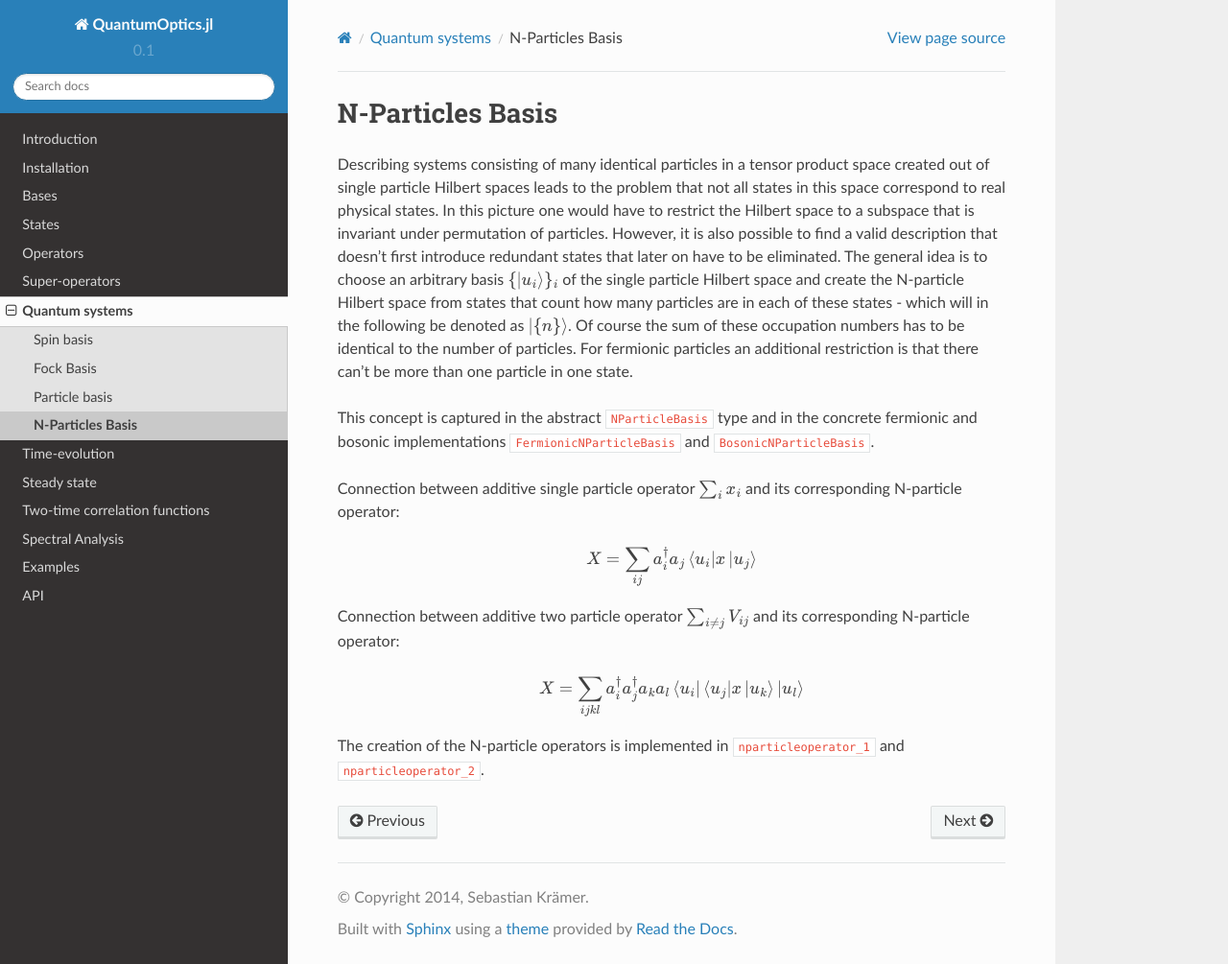
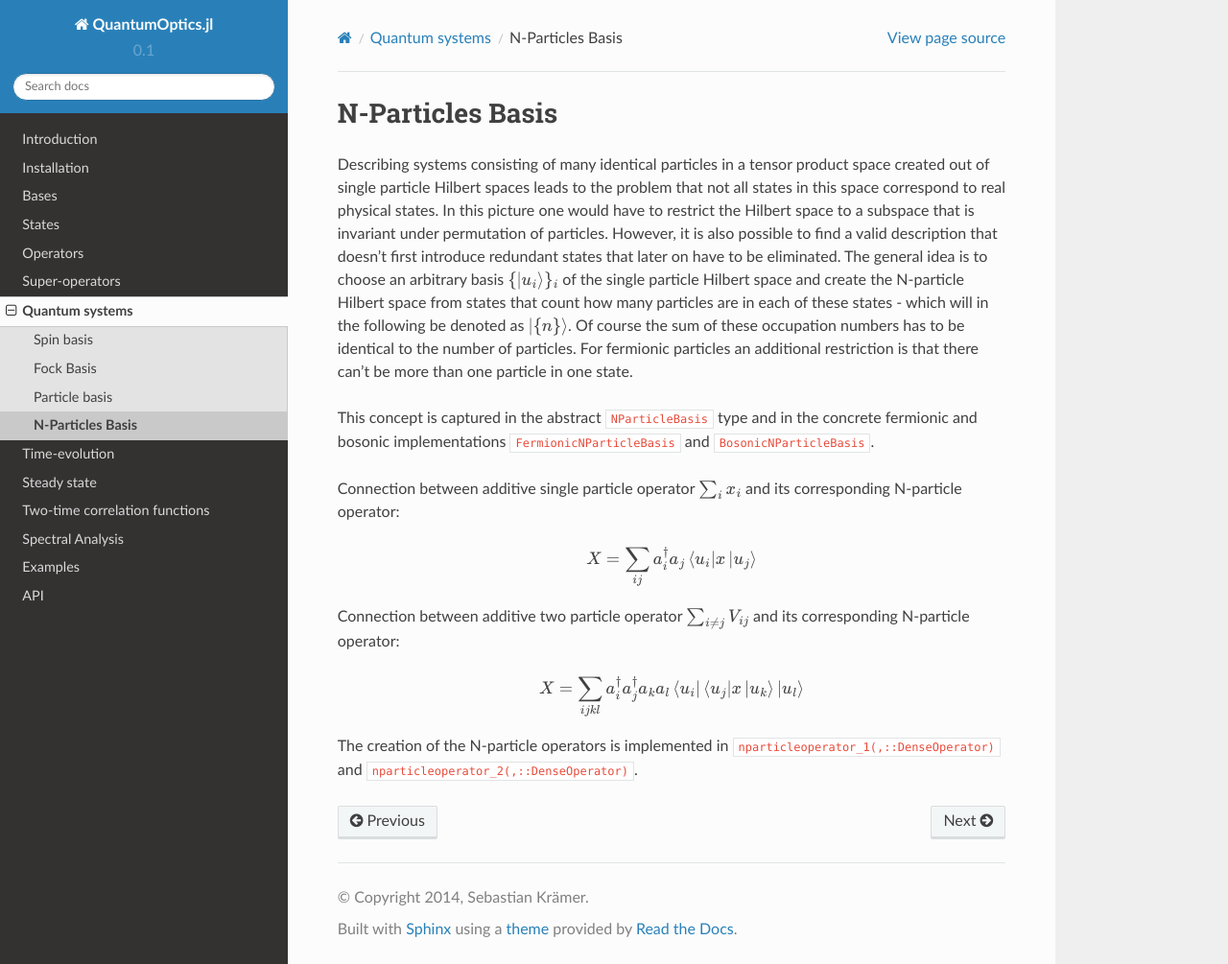
Before and after one commit to ymuv1/QuantumOptics.jl, a Sphinx documentation site: the page built from docs/source/nparticles.rst, in a window 1280 px wide and 1005 px high. Shown: the whole window at 96% size. Built offline with Sphinx 7.4.7 and the Read the Docs theme 2.0.0, drawn with Linux system fonts in a browser that asks for light colours; pages that are not in the unit, such as notebooks, are missing from menus; cross-references to code outside the pages are shown as plain code.

```diff
--- a/docs/source/nparticles.rst
+++ b/docs/source/nparticles.rst
@@ -25,4 +25,4 @@
             x
             \left| u_k \right\rangle \left| u_l \right\rangle
 
-The creation of the N-particle operators is implemented in :jl:func:`nparticleoperator_1` and :jl:func:`nparticleoperator_2`.
+The creation of the N-particle operators is implemented in :jl:func:`nparticleoperator_1(,::DenseOperator)` and :jl:func:`nparticleoperator_2(,::DenseOperator)`.
--- a/docs/source/timeevolution.rst
+++ b/docs/source/timeevolution.rst
@@ -27,7 +27,7 @@
 
 Both versions are implemented and are chosen automatically depending on the type of the provided initial state (Bra or Ket):
 
-* :jl:func:`timeevolution.schroedinger`
+* :jl:func:`schroedinger`
 
 
 .. _section-master:
@@ -59,7 +59,7 @@
 
 * :func:`master_h(tspan, rho0::DenseOperator, H::Operator, J::Vector)`
 
-* :func:`master_nh(tspan, rho0::DenseOperator, H::Operator, J::Vector)`
+* :func:`master_nh(tspan, rho0::DenseOperator, Hnh::Operator, J::Vector)`
 
 
 .. _section-mcwf:
```
Also changed, not shown: docs/source/api.rst (+5 -5 lines).
